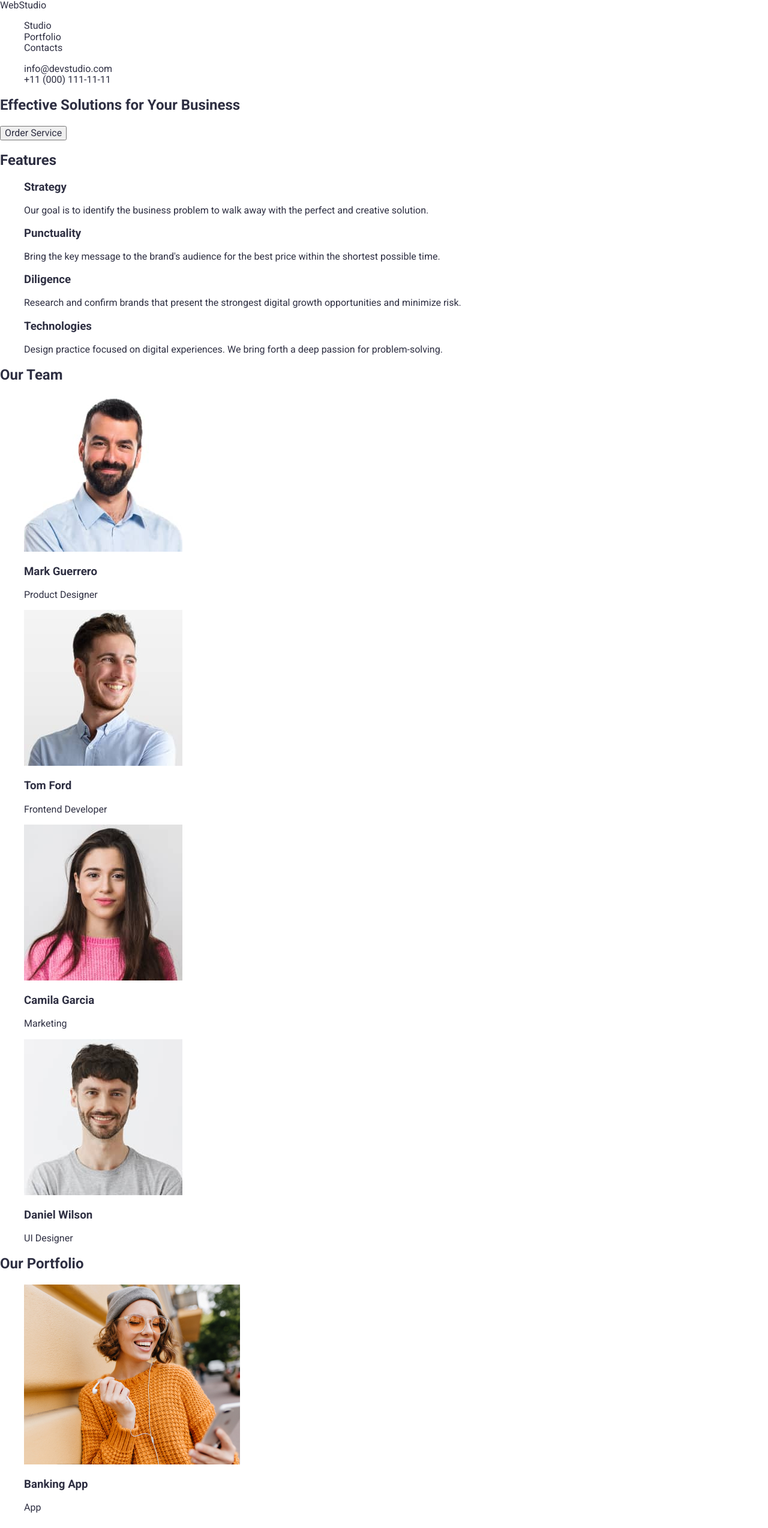
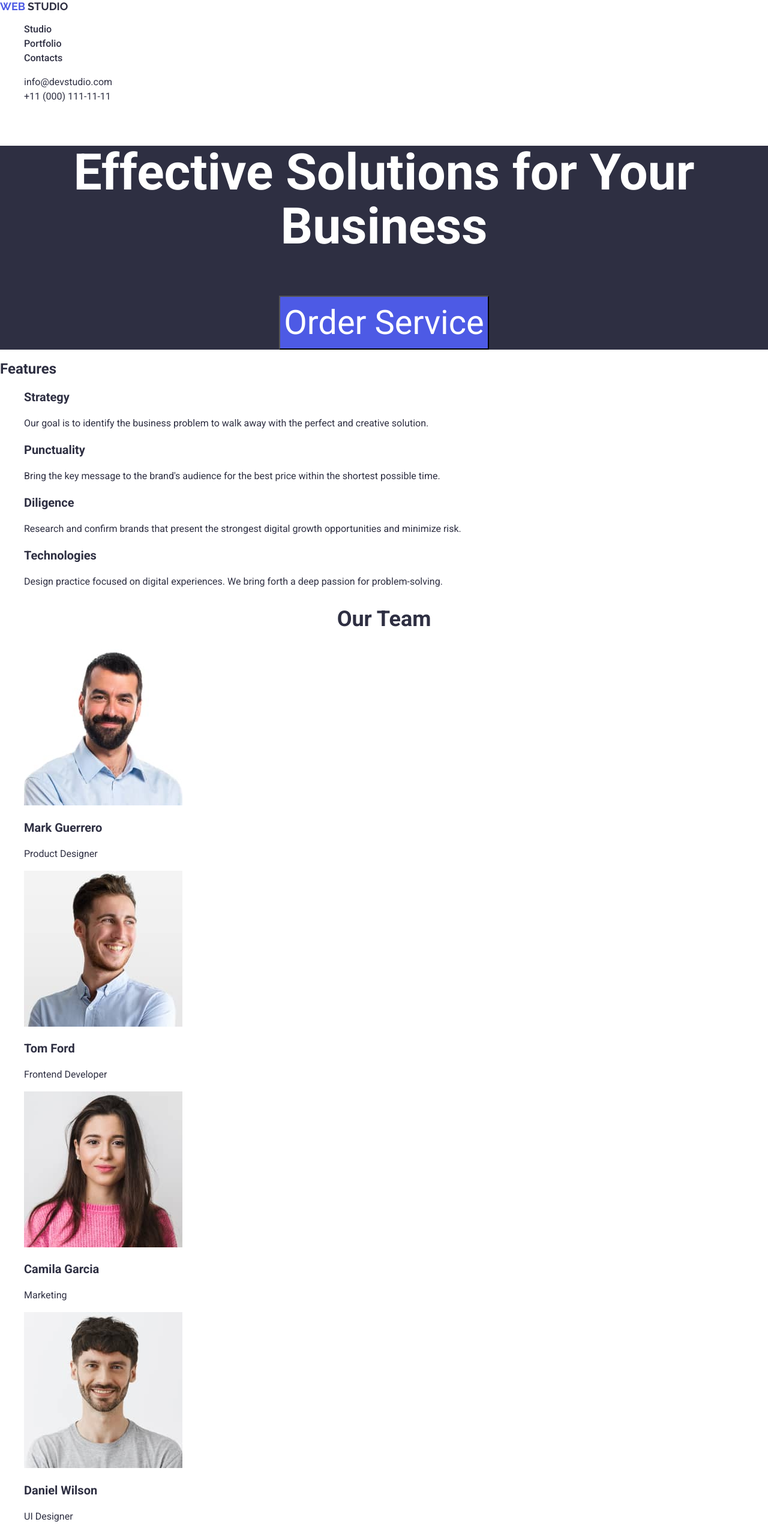
Before and after one commit to SerhiiMis/goit-markup-hw-02, a plain HTML site: page index.html in a window 1280 px wide. Shown: the top 2548 px of the page at 60% size. Drawn offline with nearby package versions, Linux system fonts and the light colour scheme.

Commit message:
added classes

```diff
--- a/css/styles.css
+++ b/css/styles.css
@@ -23,3 +23,92 @@
   color: currentColor;
   cursor: pointer;
 }
+/* #region Navigation*/
+.nav-item {
+  font-weight: 500;
+  line-height: 1.5;
+}
+.nav-link:hover,
+.nav-link:focus {
+  color: #404bbf;
+}
+/* #region Logo*/
+.logo {
+  font-family: "Raleway", sans-serif;
+  text-transform: uppercase;
+  line-height: 1.17;
+  font-size: 18px;
+}
+.logo-first {
+  color: #4d5ae5;
+}
+
+/* #region Address*/
+.address-link {
+  line-height: 1.5;
+}
+.address-link:hover,
+.address-link:focus {
+  color: #404bbf;
+}
+/* #region Hero*/
+.hero {
+  color: #fff;
+  background-color: #2e2f42;
+  text-align: center;
+  font-size: 56px;
+  line-height: 1.07;
+}
+.order-button {
+  color: #fff;
+  background-color: #4d5ae5;
+  line-height: 1.5;
+}
+/* #region Features*/
+.features-items {
+  font-size: 20px;
+  line-height: 1.2;
+}
+.features-text {
+  font-size: 16px;
+  line-height: 1.5;
+}
+/* #region Our-team*/
+.our-team {
+  font-size: 36px;
+  text-align: center;
+}
+.our-memmber-name {
+  font-size: 20px;
+  line-height: 1.2;
+}
+.our-member-profession {
+  line-height: 1.5;
+}
+/* #region Portfolio*/
+.portfolio {
+  font-size: 36px;
+  line-height: 1.11111;
+  text-align: center;
+}
+.porfolio-name {
+  font-size: 20px;
+  line-height: 1.2;
+}
+.portfolio-kind {
+  line-height: 1.5;
+}
+/* #region Footer*/
+.footer {
+  background-color: #2e2f42;
+}
+.footer-first {
+  color: #4d5ae5;
+}
+.footer-second {
+  color: #f4f4fd;
+}
+.footer-text {
+  color: #fff;
+  line-height: 1.5;
+}
--- a/index.html
+++ b/index.html
@@ -11,66 +11,75 @@
     <link rel="preconnect" href="https://fonts.googleapis.com" />
     <link rel="preconnect" href="https://fonts.gstatic.com" crossorigin />
     <link
+      rel="stylesheet"
       href="https://fonts.googleapis.com/css2?family=Raleway:wght@700&family=Roboto:wght@400;500;700&display=swap"
-      rel="stylesheet"
     />
     <link rel="stylesheet" href="./css/styles.css" />
   </head>
   <body>
-    <header>
-      <nav>
-        <a href="./index.html">WebStudio</a>
-        <ul>
-          <li>
-            <a href="#">Studio</a>
+    <header class="page-header">
+      <nav class="nav">
+        <a class="logo logo-first" href="./index.html">Web</a>
+        <a class="logo logo-second" href="./index.html">Studio</a>
+        <ul class="nav-list">
+          <li class="nav-item">
+            <a class="nav-link" href="#">Studio</a>
           </li>
-          <li>
-            <a href="#">Portfolio</a>
+          <li class="nav-item">
+            <a class="nav-link" href="#">Portfolio</a>
           </li>
-          <li>
-            <a href="#">Contacts</a>
+          <li class="nav-item">
+            <a class="nav-link" href="#">Contacts</a>
           </li>
         </ul>
       </nav>
-      <address>
+      <address class="address-header">
         <ul>
-          <li><a href="mailto:info@devstudio.com">info@devstudio.com</a></li>
-          <li><a href="tel:+110001111111">+11 (000) 111-11-11</a></li>
+          <li>
+            <a class="address-link" href="mailto:info@devstudio.com"
+              >info@devstudio.com</a
+            >
+          </li>
+          <li>
+            <a class="address-link" href="tel:+110001111111"
+              >+11 (000) 111-11-11</a
+            >
+          </li>
         </ul>
       </address>
     </header>
     <main>
-      <section>
+      <section class="hero">
         <h1>Effective Solutions for Your Business</h1>
-        <button type="button">Order Service</button>
+        <button class="order-button" type="button">Order Service</button>
       </section>
       <section>
-        <h2>Features</h2>
-        <ul>
+        <h2 class="features">Features</h2>
+        <ul class="features-list">
           <li>
-            <h3>Strategy</h3>
-            <p>
+            <h3 class="features-items">Strategy</h3>
+            <p class="features-text">
               Our goal is to identify the business problem to walk away with the
               perfect and creative solution.
             </p>
           </li>
           <li>
-            <h3>Punctuality</h3>
-            <p>
+            <h3 class="features-items">Punctuality</h3>
+            <p class="features-text">
               Bring the key message to the brand's audience for the best price
               within the shortest possible time.
             </p>
           </li>
           <li>
-            <h3>Diligence</h3>
-            <p>
+            <h3 class="features-items">Diligence</h3>
+            <p class="features-text">
               Research and confirm brands that present the strongest digital
               growth opportunities and minimize risk.
             </p>
           </li>
           <li>
-            <h3>Technologies</h3>
-            <p>
+            <h3 class="features-items">Technologies</h3>
+            <p class="features-text">
               Design practice focused on digital experiences. We bring forth a
               deep passion for problem-solving.
             </p>
@@ -78,27 +87,27 @@
         </ul>
       </section>
       <section>
-        <h2>Our Team</h2>
-        <ul>
-          <li>
+        <h2 class="our-team">Our Team</h2>
+        <ul class="our-team-list">
+          <li class="our-member-card">
             <img
               src="./images/1.jpg"
               alt="Portret photo of Mark Guerrero"
               width="264"
               height="260"
             />
-            <h3>Mark Guerrero</h3>
-            <p>Product Designer</p>
+            <h3 class="our-memmber-name">Mark Guerrero</h3>
+            <p class="our-member-profession">Product Designer</p>
           </li>
-          <li>
+          <li class="our-member-card">
             <img
               src="./images/2.jpg"
               alt="Portret photo of Tom Ford"
               width="264"
               height="260"
             />
-            <h3>Tom Ford</h3>
-            <p>Frontend Developer</p>
+            <h3 class="our-memmber-name">Tom Ford</h3>
+            <p class="our-member-profession">Frontend Developer</p>
           </li>
           <li>
             <img
@@ -107,96 +116,97 @@
               width="264"
               height="260"
             />
-            <h3>Camila Garcia</h3>
-            <p>Marketing</p>
+            <h3 class="our-memmber-name">Camila Garcia</h3>
+            <p class="our-member-profession">Marketing</p>
           </li>
-          <li>
+          <li class="our-member-card">
             <img
               src="./images/4.jpg"
               alt="Portret photo of Daniel Wilson"
               width="264"
               height="260"
             />
-            <h3>Daniel Wilson</h3>
-            <p>UI Designer</p>
+            <h3 class="our-memmber-name">Daniel Wilson</h3>
+            <p class="our-member-profession">UI Designer</p>
           </li>
         </ul>
       </section>
       <section>
-        <h2>Our Portfolio</h2>
-        <div>
-          <ul>
-            <li>
+        <h2 class="portfolio">Our Portfolio</h2>
+        <div class="portfolio-part">
+          <ul class="portfolio-list">
+            <li class="portfolio-item">
               <img
                 src="./images/5.jpg"
                 alt="Image with the banking application interface"
                 width="360"
                 height="300"
               />
-              <h3>Banking App</h3>
-              <p>App</p>
+              <h3 class="porfolio-name">Banking App</h3>
+              <p class="portfolio-kind">App</p>
             </li>
-            <li>
+            <li class="portfolio-item">
               <img
                 src="./images/6.jpg"
                 alt="Image with non-cash payment by phone"
                 width="360"
                 height="300"
               />
-              <h3>Cashless Payment</h3>
-              <p>Marketing</p>
+              <h3 class="porfolio-name">Cashless Payment</h3>
+              <p class="portfolio-kind">Marketing</p>
             </li>
-            <li>
+            <li class="portfolio-item">
               <img
                 src="./images/7.jpg"
                 alt="Image with notebook and phone"
                 width="360"
                 height="300"
               />
-              <h3>Meditation App</h3>
-              <p>App</p>
+              <h3 class="porfolio-name">Meditation App</h3>
+              <p class="portfolio-kind">App</p>
             </li>
           </ul>
         </div>
-        <div>
+        <div class="portfolio-part">
           <ul>
-            <li>
+            <li class="portfolio-item">
               <img
                 src="./images/8.jpg"
                 alt="Image with car driver"
                 width="360"
                 height="300"
               />
-              <h3>Taxi Service</h3>
-              <p>Marketing</p>
+              <h3 class="porfolio-name">Taxi Service</h3>
+              <p class="portfolio-kind">Marketing</p>
             </li>
-            <li>
+            <li class="portfolio-item">
               <img
                 src="./images/9.jpg"
                 alt="Image with wallpapers for the phone"
                 width="360"
                 height="300"
               />
-              <h3>Screen Illustration</h3>
-              <p>Design</p>
+              <h3 class="porfolio-name">Screen Illustration</h3>
+              <p class="portfolio-kind">Design</p>
             </li>
-            <li>
+            <li class="portfolio-item">
               <img
                 src="./images/10.jpg"
                 alt="Image with a happy woman"
                 width="360"
                 height="300"
               />
-              <h3>Online Courses</h3>
-              <p>Marketing</p>
+              <h3 class="porfolio-name">Online Courses</h3>
+              <p class="portfolio-kind">Marketing</p>
             </li>
           </ul>
         </div>
       </section>
     </main>
-    <footer>
-      <a href="./index.html">WebStudio</a>
-      <p>
+    <footer class="footer">
+      <a class="logo footer-first" href="./index.html">Web</a>
+      <a class="logo footer-second" href="./index.html">Studio</a>
+      <p class="footer-text">
         Increase the flow of customers and sales for your business with digital
         marketing & growth solutions.
       </p>
```
